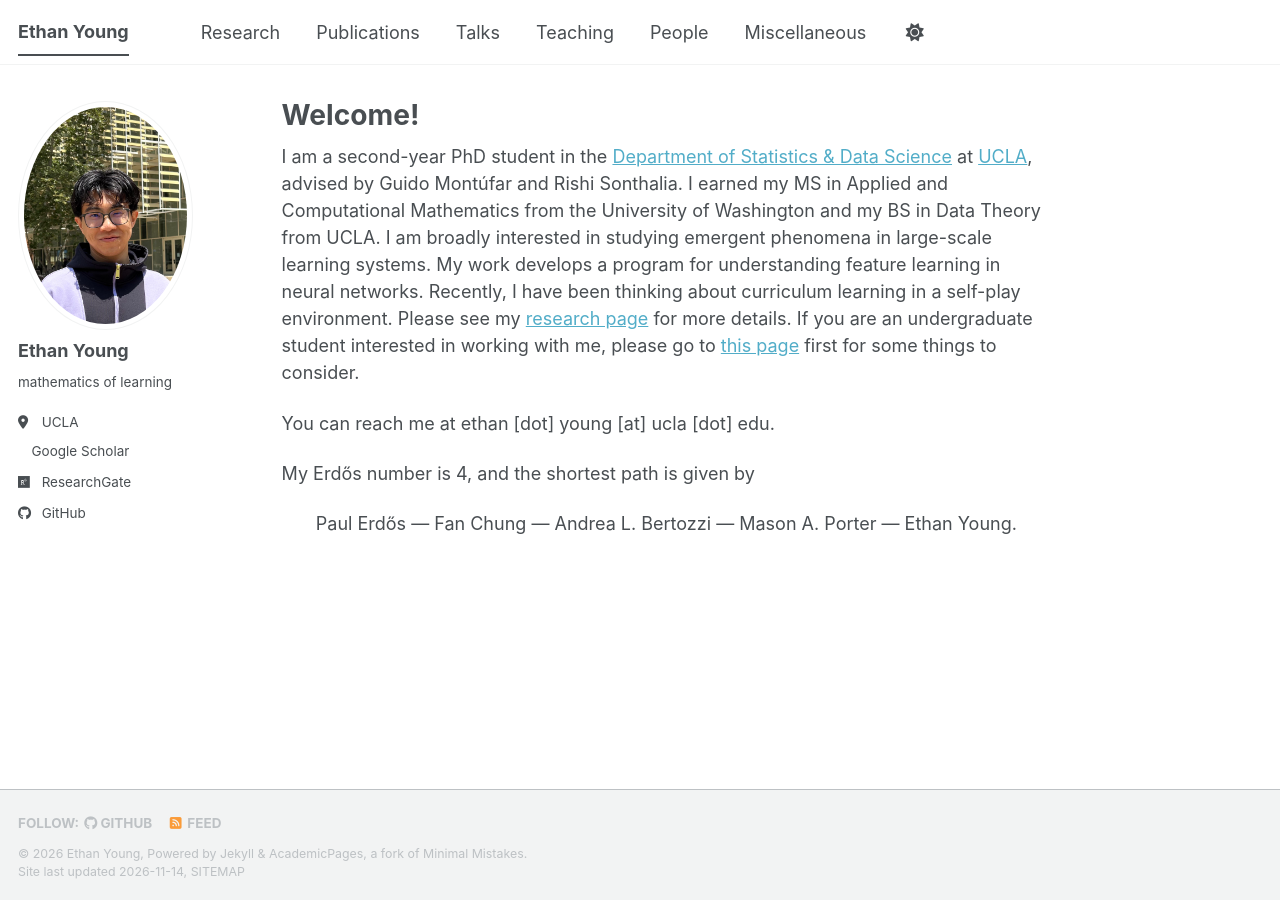
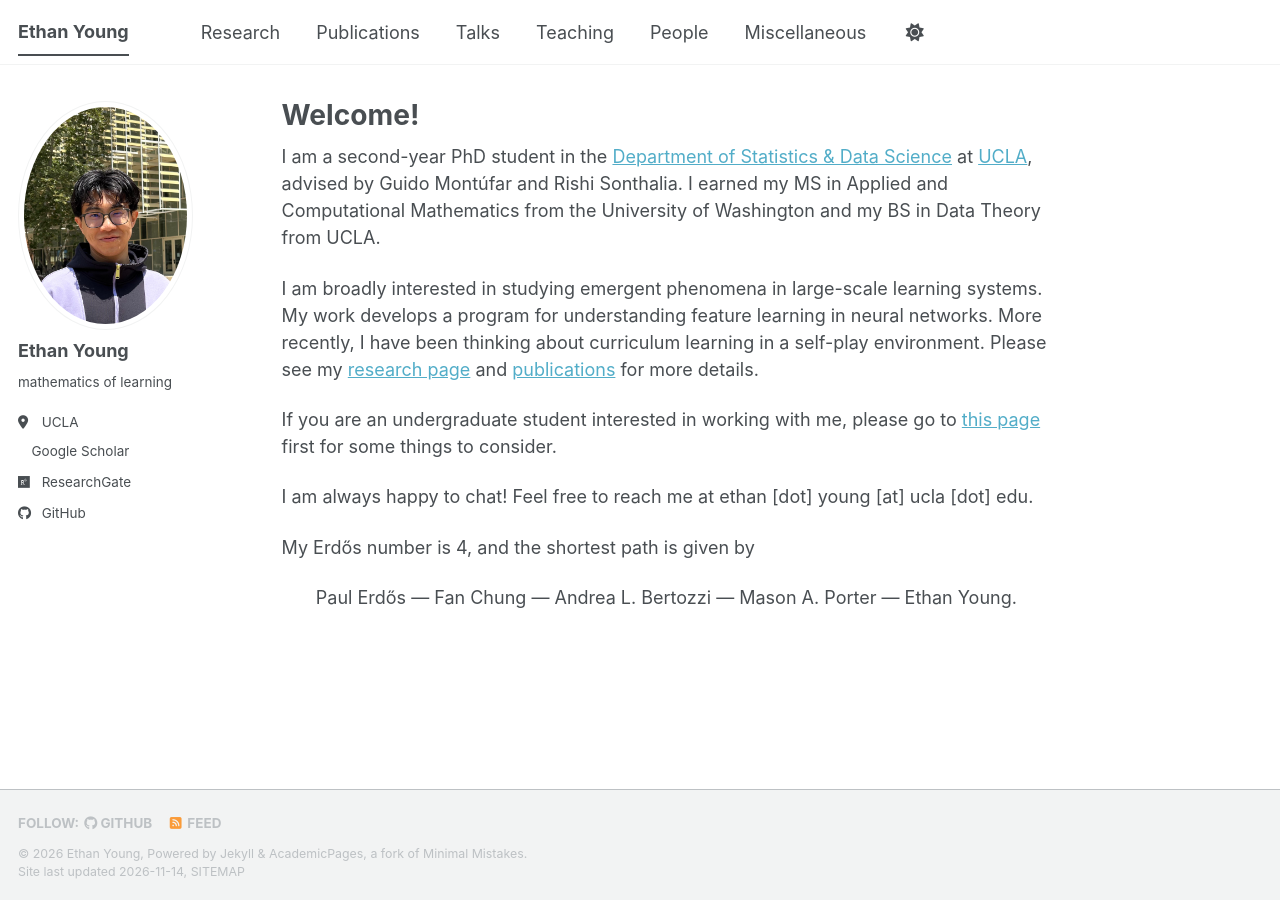
Before and after one commit to ethanjyoung/ethanjyoung.github.io, a Jekyll site: the page built from _pages/about.md, in a window 1280 px wide. Built offline with Jekyll 4.4.1, drawn with Linux system fonts in a browser that asks for light colours; a style sheet for code colours, icons or effects is not loaded.

Commit message:
Update about.md

```diff
--- a/_pages/about.md
+++ b/_pages/about.md
@@ -8,9 +8,13 @@ redirect_from:
   - /about.html
 ---
 
-I am a second-year PhD student in the [Department of Statistics & Data Science](https://statistics.ucla.edu/) at [UCLA](https://www.ucla.edu/), advised by Guido Montúfar and Rishi Sonthalia. I earned my MS in Applied and Computational Mathematics from the University of Washington and my BS in Data Theory from UCLA. I am broadly interested in studying emergent phenomena in large-scale learning systems. My work develops a program for understanding feature learning in neural networks. Recently, I have been thinking about curriculum learning in a self-play environment. Please see my [research page](https://ethanjyoung.github.io/research/) for more details. If you are an undergraduate student interested in working with me, please go to [this page](https://ethanjyoung.github.io/people/) first for some things to consider.
+I am a second-year PhD student in the [Department of Statistics & Data Science](https://statistics.ucla.edu/) at [UCLA](https://www.ucla.edu/), advised by Guido Montúfar and Rishi Sonthalia. I earned my MS in Applied and Computational Mathematics from the University of Washington and my BS in Data Theory from UCLA.
 
-You can reach me at ethan \[dot\] young \[at\] ucla \[dot\] edu.
+I am broadly interested in studying emergent phenomena in large-scale learning systems. My work develops a program for understanding feature learning in neural networks. More recently, I have been thinking about curriculum learning in a self-play environment. Please see my [research page](https://ethanjyoung.github.io/research/) and [publications](https://ethanjyoung.github.io/publications/) for more details.
+
+If you are an undergraduate student interested in working with me, please go to [this page](https://ethanjyoung.github.io/people/) first for some things to consider.
+
+I am always happy to chat! Feel free to reach me at ethan \[dot\] young \[at\] ucla \[dot\] edu.
 
 My Erdős number is 4, and the shortest path is given by
 <div style="text-align: center;">
```
